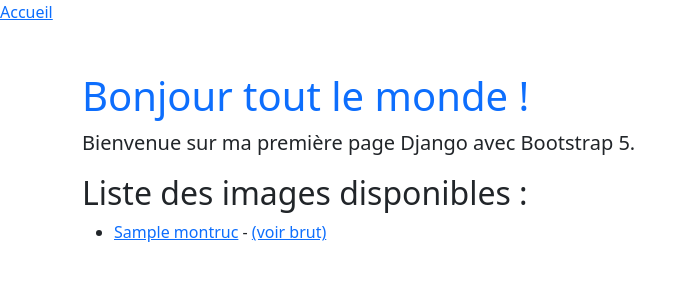
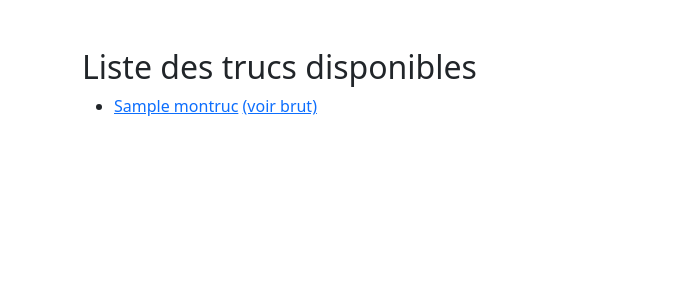
Before and after one commit to BulleDeau/projetDjango, a Django app: page / in a window 1280 px wide. Shown: the top 300 px of the page, without its empty margins (0-697 px from the left). Run offline with Django 5.2, Linux system fonts and the light colour scheme; tables that the repository leaves empty hold one stand-in row (values such as "Sample post"); some libraries are stand-ins or nearby versions.

Commit message:
les class fonctionnent

```diff
--- a/app/templates/index.html
+++ b/app/templates/index.html
@@ -1,16 +1,12 @@
 {%extends "layouts/base.html"%}
     {% block content %}
-    <h1 class="text-primary">Bonjour {{ nom }} !</h1>
-    <p class="lead">Bienvenue sur ma première page Django avec Bootstrap 5.</p>
 
-    <h2>Liste des images disponibles :</h2>
+    <h2>{{ titre }}</h2>
         <ul>
-        {% for image in images %}
+        {% for truc in trucs %}
             <li>
-            <!-- <a href="{% url 'truc_detail' image %}">{{ image }}</a>
-            — <a href="{% url 'raw_truc' image %}">(voir brut)</a> -->
-            <a href="{% url 'truc_detail' image.path %}"> {{ image.name }}</a> -
-            <a href="{% url 'raw_truc' image.path %}">  (voir brut)</a>
+            <a href="{% url 'truc_detail' truc.pk %}">{{ truc.name }}</a>
+            <a href="{% url 'raw_truc' nom=truc.path %}">  (voir brut)</a>
             </li>
         {% empty %}
             <li>Aucune image trouvée</li>
--- a/app/urls.py
+++ b/app/urls.py
@@ -17,11 +17,12 @@ Including another URLconf
 from django.contrib import admin
 from django.urls import path
 from . import views
+from .views import IndexView, TrucDetailView
 from debug_toolbar.toolbar import debug_toolbar_urls
 
 urlpatterns = [
     # path('admin/', admin.site.urls),
-    path('', views.index, name='index'),
-    path('truc/<str:nom>/', views.truc_detail, name='truc_detail'),
+    path('', IndexView.as_view(), name='index'),                            # page liste
+    path("truc/<int:pk>/", TrucDetailView.as_view(), name="truc_detail"),   # détail
     path('rawtruc/<str:nom>/', views.raw_truc, name='raw_truc'),
 ] + debug_toolbar_urls()
--- a/app/views.py
+++ b/app/views.py
@@ -3,25 +3,53 @@ import os
 from django.shortcuts import render
 from django.http import FileResponse
 from . import models
+from django.views.generic import ListView, DetailView
+
 
 data_dir = os.path.join(os.path.dirname(__file__), "../docker/data")
 # images = [f for f in os.listdir(data_dir) if f.endswith(".png")]
 
-def index(request):
-    trucs = models.MonTruc.objects.all()
-    context = {
-        "nom" : "tout le monde",
-        "images" : trucs,
-        "breadcrumb" : [("Accueil", "/")]
-        }
-    return render(request, "index.html", context)
+# Vue pour la page d’accueil (liste des trucs)
+class IndexView(ListView):
+    model = models.MonTruc
+    template_name = "index.html"          # template
+    context_object_name = "trucs"         # nom utilisé dans le template
 
-def truc_detail(request, nom):
-    context = {
-        "nom": nom,
-        "breadcrumb": [("Accueil", "/"), (nom, f"/truc/{nom}")]
-    }
-    return render(request, "truc_detail.html", context)
+    def get_context_data(self, **kwargs):
+        context = super().get_context_data(**kwargs)        # Récupère le contexte de base généré par ListView
+        context["titre"] = "Liste des trucs disponibles"    # infos supplémentaires :
+        return context
+
+# Vue pour le détail d’un truc
+class TrucDetailView(DetailView):
+    model = models.MonTruc
+    template_name = "truc_detail.html"      # template
+    context_object_name = "truc"            # nom utilisé dans le template
+
+    def get_context_data(self, **kwargs):
+        context = super().get_context_data(**kwargs)
+        context["breadcrumb"] = [
+            ("Accueil", "/"),
+            (self.object.name, f"/truc/{self.object.pk}/")
+        ]
+        return context
+
+
+# def index(request):
+#     trucs = models.MonTruc.objects.all()
+#     context = {
+#         "nom" : "tout le monde",
+#         "images" : trucs,
+#         "breadcrumb" : [("Accueil", "/")]
+#         }
+#     return render(request, "index.html", context)
+
+# def truc_detail(request, nom):
+#     context = {
+#         "nom": nom,
+#         "breadcrumb": [("Accueil", "/"), (nom, f"/truc/{nom}")]
+#     }
+#     return render(request, "truc_detail.html", context)
 
 def raw_truc(request, nom):
     # Chemin complet vers ton dossier contenant les images
```
Also changed, not shown: app/templates/truc_detail.html (+14 -2 lines).
